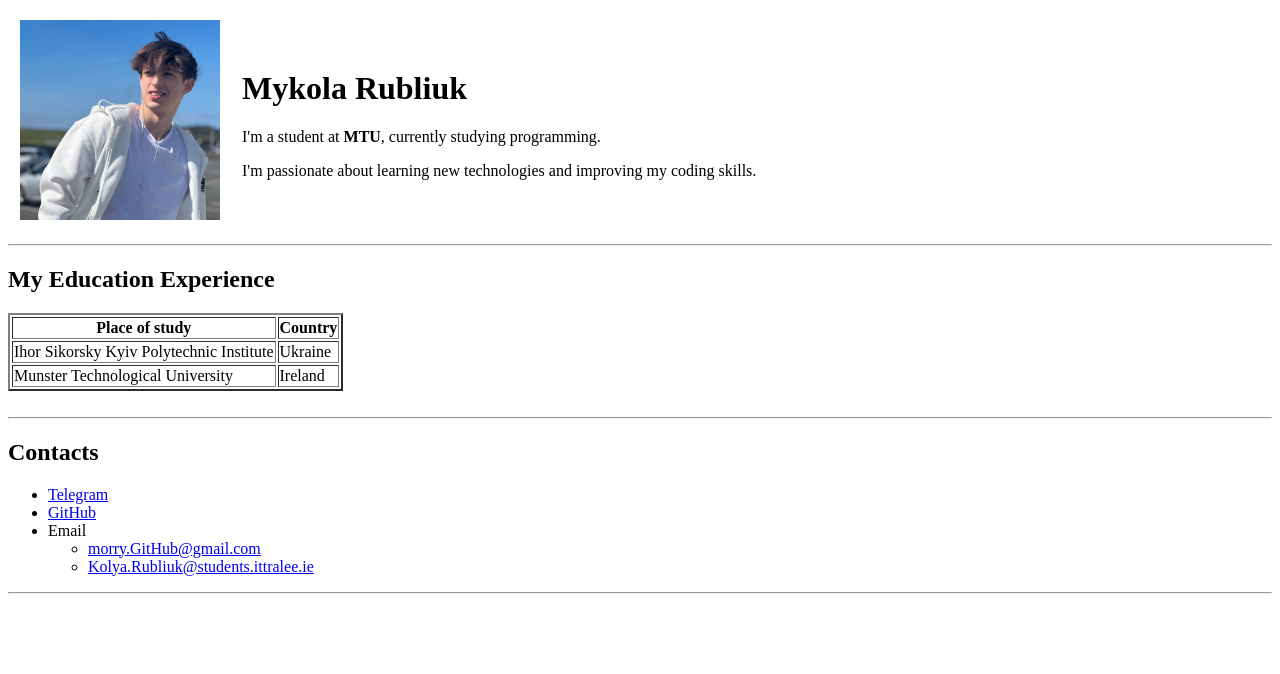
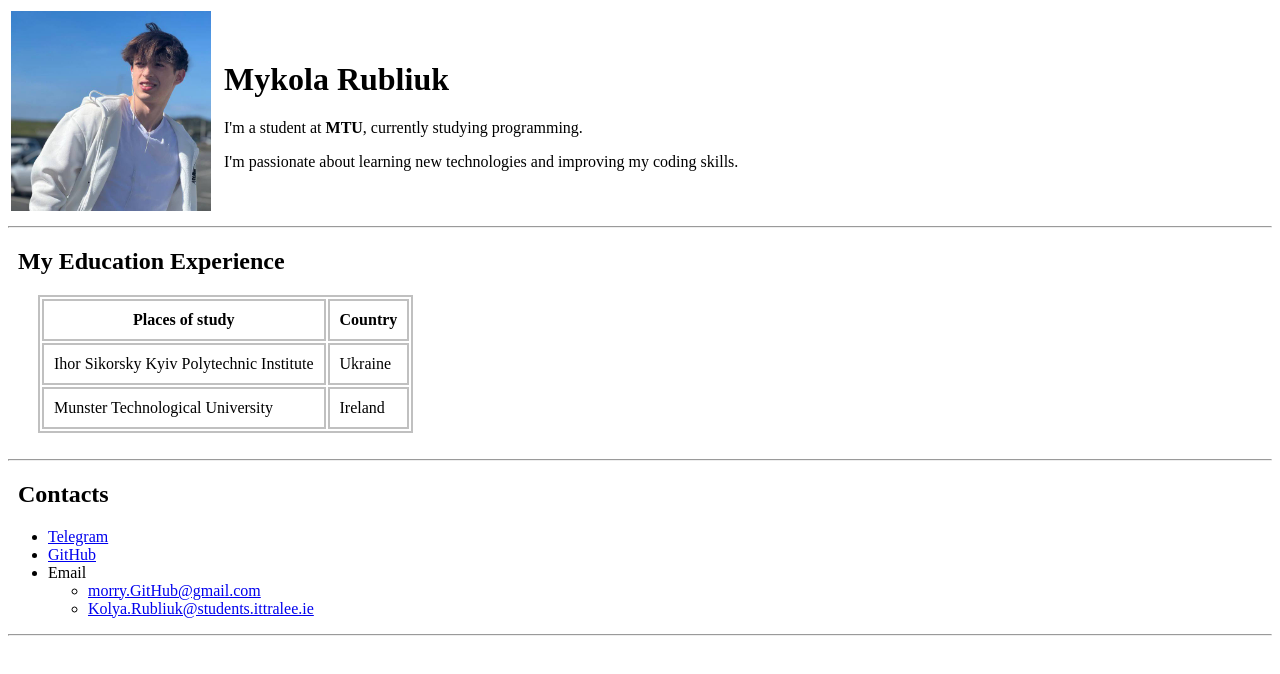
Before and after one commit to morryGitHub/CV, a plain HTML site: page index.html in a window 1280 px wide. Drawn offline with Linux system fonts and the light colour scheme.

Commit message:
Added CSS file
Signed-off-by: morryGitHub <morry.github@gmail.com>

```diff
--- a/index.html
+++ b/index.html
@@ -2,17 +2,16 @@
 <html lang="en">
 <head>
     <meta charset="UTF-8">
+    <link rel="stylesheet" href="portfolio.css">
     <title>Document</title>
 </head>
 <body>
-<table cellpadding="10">
+<table>
     <tr>
         <td><img src="MyPhoto.jpg" width="200" alt="Here is my photo"></td>
-    <td><h1>Mykola Rubliuk</h1>
-
+        <td class="tdHeader"><h1>Mykola Rubliuk</h1>
             <p>I'm a student at <strong>MTU</strong>, currently studying programming.</p>
-
-      <p> I'm passionate about learning new technologies and improving my coding skills.</p>
+            <p>I'm passionate about learning new technologies and improving my coding skills.</p>
         </td>
     </tr>
 </table>
@@ -21,22 +20,23 @@
 
 <h2>My Education Experience</h2>
 
-<table border="2">
-  <tr>
-    <th>Place of study</th>
-    <th>Country</th>
+<table id="table">
+    <tr class="tr">
+        <th class="th">Places of study</th>
+        <th class="th">Country</th>
     </tr>
-  <tr>
-    <td>Ihor Sikorsky Kyiv Polytechnic Institute</td>
-    <td>Ukraine</td>
+    <tr class="tr">
+        <td class="td">Ihor Sikorsky Kyiv Polytechnic Institute</td>
+        <td class="td">Ukraine</td>
     </tr>
-  <tr>
-    <td>Munster Technological University</td>
-    <td>Ireland</td>
+    <tr class="tr">
+        <td class="td">Munster Technological University</td>
+        <td class="td">Ireland</td>
     </tr>
 </table>
 
-<br><hr>
+<br>
+<hr>
 
 <h2>Contacts</h2>
 
@@ -46,8 +46,7 @@
     <li>Email
         <ul>
             <li><a href="mailto:morry.GitHub@gmail.com" target="_blank">morry.GitHub@gmail.com</a></li>
-      <li><a href="mailto:Kolya.Rubliuk@students.ittralee.ie" target="_blank">Kolya.Rubliuk@students.ittralee.ie</a>
-      </li>
+            <li><a href="mailto:Kolya.Rubliuk@students.ittralee.ie" target="_blank">Kolya.Rubliuk@students.ittralee.ie</a></li>
         </ul>
     </li>
 </ul>
--- /dev/null
+++ b/portfolio.css
@@ -0,0 +1,35 @@
+.table {
+    width: 100%;
+    border-collapse: collapse;
+}
+
+.tdHeader{
+    padding: 10px;
+}
+
+.tr {
+    border: 2px solid silver;
+    padding: 7px;
+}
+
+.td {
+    padding: 10px;
+    text-align: left;
+    border: 2px solid silver;
+}
+
+.th {
+    text-align: center;
+    padding: 10px;
+    border: 2px solid silver;
+}
+
+#table {
+    margin-left: 30px;
+    margin-top: 10px;
+    border: 2px solid silver;
+}
+
+h2{
+    text-indent: 10px;
+}
```
Lines whose indentation alone changed are shown as unchanged.
